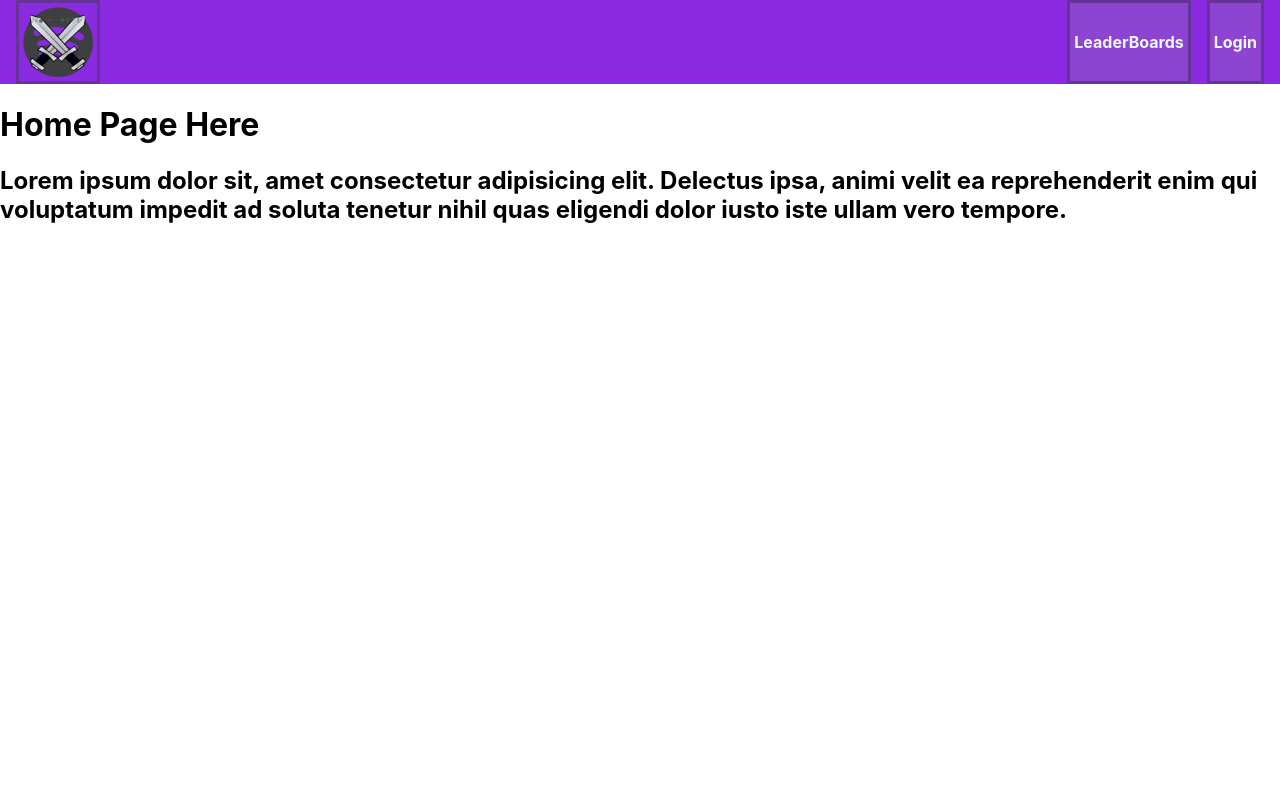
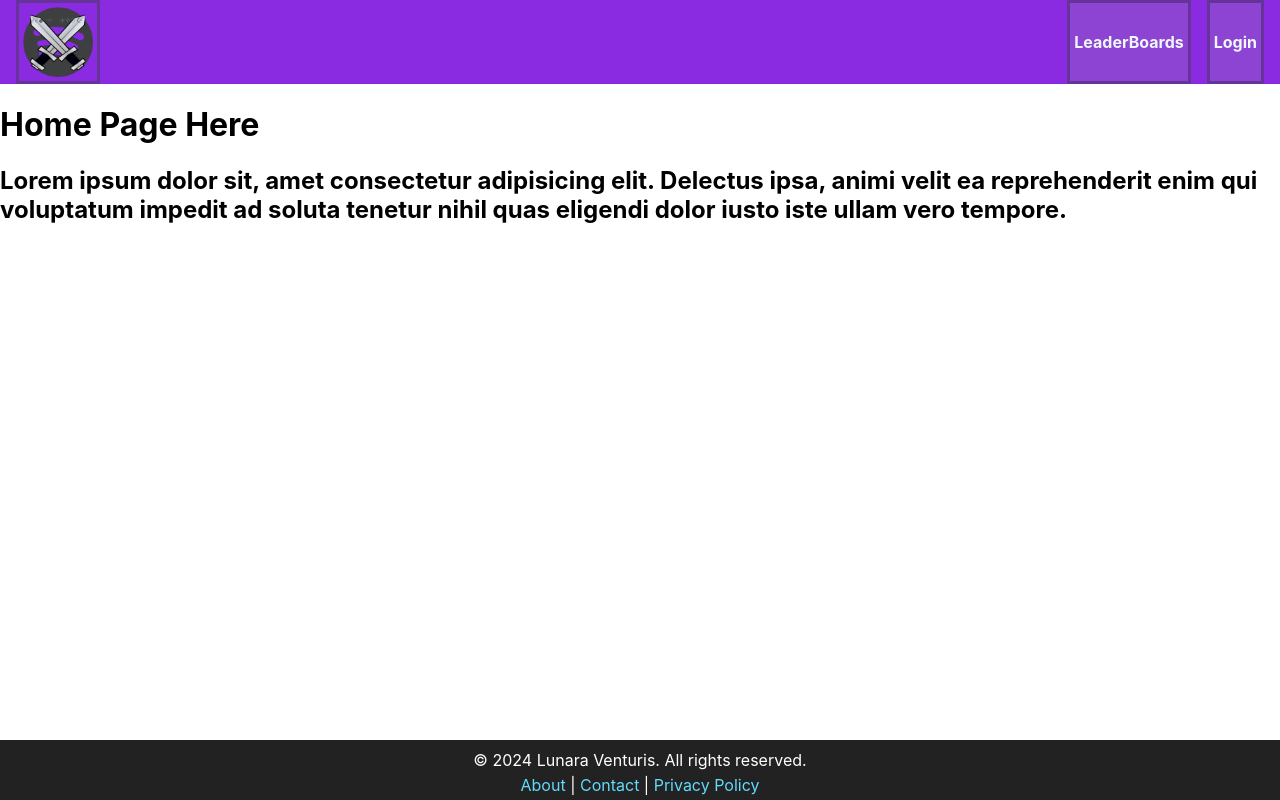
Before and after one commit to LunaraVenturis/LunaraVenturis, a React (Create React App) app in the folder FE/gmq/: page / in a window 1280 px wide. Built offline with nearby package versions, Linux system fonts and the light colour scheme.

Commit message:
added footer

```diff
--- a/FE/gmq/src/App.tsx
+++ b/FE/gmq/src/App.tsx
@@ -1,4 +1,5 @@
 import { Navbar } from './components/Header/Navbar'
+import { Footer } from './components/Footer/Footer'
 import { LeaderBoards } from './components/Pages/LeaderBoards';
 import { Login } from './components/Pages/Login';
 import { Home } from './components/Pages/HomePage';
@@ -21,6 +22,7 @@
     <>
      <Navbar/>
      <Component/>
+     <Footer/>
     </>
 
   );
--- /dev/null
+++ b/FE/gmq/src/components/Footer/Footer.tsx
@@ -0,0 +1,13 @@
+import './footer.css';
+export const Footer = (): JSX.Element => {
+    return (
+        <footer className="footer">
+          <div className="footer-content">
+            <p>© 2024 Lunara Venturis. All rights reserved.</p>
+            <nav>
+              <a href="/about">About</a> | <a href="/contact">Contact</a> | <a href="/privacy">Privacy Policy</a>
+            </nav>
+          </div>
+        </footer>
+      );
+}
--- /dev/null
+++ b/FE/gmq/src/components/Footer/footer.css
@@ -0,0 +1,22 @@
+.footer {
+    background-color: #222;
+    color: #fff;
+    padding: 5px;
+    text-align: center;
+    position: fixed;
+    bottom: 0;
+    margin-top: auto;
+    width: 100%;
+  }
+  .footer p {
+    margin: 5px;
+  }
+  .footer a {
+    color: #61dafb;
+    text-decoration: none;
+    margin: 5 5px;
+  }
+
+  .footer a:hover {
+    text-decoration: underline;
+  }
```
Also changed, not shown: 1 other file (tests, documents, lock files or other folders).
